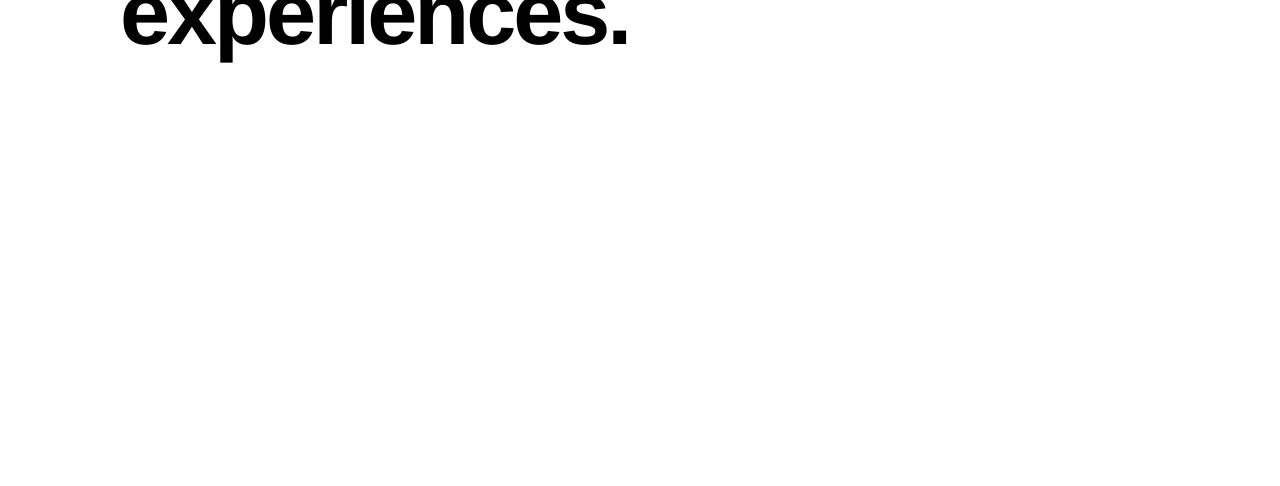
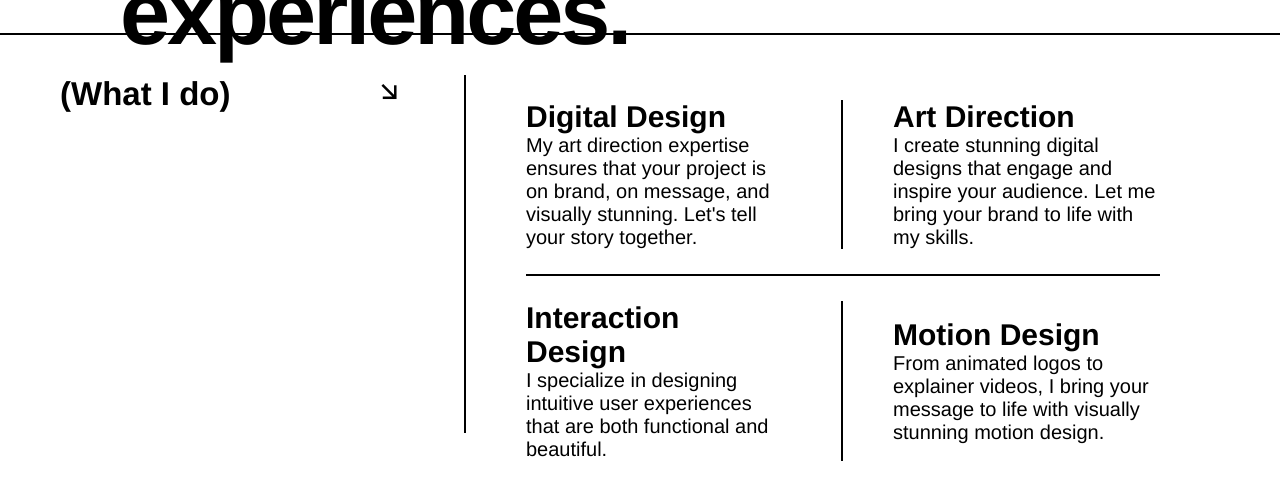
Before and after one commit to Megha8122/Portfolio-Clone, a plain HTML site: page index.html in a window 1280 px wide. Shown: the part 1647-2133 px from the top of the page. Before the commit the page ends 1710 px from the top, so only its background shows below. Drawn offline with nearby package versions, Linux system fonts and the light colour scheme.

Commit message:
Work added

```diff
--- a/index.html
+++ b/index.html
@@ -27,7 +27,6 @@
         </div>
         <div id="about">
             <h2>As a digital designer, I focus on producing top-notch and impactful digital experiences.</h2>
-
             <div id="about-part2">
                 <h3>(About Me)</h3>
                 <div id="icons">
@@ -37,6 +36,34 @@
                 </div>
             </div>
         </div>
+        <div id="work">
+            <div id="work1">
+                <h3>(What I do)</h3>
+                <i class="ri-arrow-right-down-line"></i>
+            </div>
+            <div id="work2">
+                <div class="work2-part">
+                    <div class="elem">
+                        <h4>Digital Design</h4>
+                        <p>My art direction expertise ensures that your project is on brand, on message, and visually stunning. Let's tell your story together.</p>
+                    </div>
+                    <div class="elem">
+                        <h4>Art Direction</h4>
+                        <p>I create stunning digital designs that engage and inspire your audience. Let me bring your brand to life with my skills.</p>
+                    </div>
+                </div>
+                <div class="work2-part">
+                    <div class="elem">
+                        <h4>Interaction Design</h4>
+                        <p>I specialize in designing intuitive user experiences that are both functional and beautiful.</p>
+                    </div>
+                    <div class="elem">
+                        <h4>Motion Design</h4>
+                        <p>From animated logos to explainer videos, I bring your message to life with visually stunning motion design.</p>
+                    </div>
+                </div>
+            </div>
+        </div>
     </div>
 </body>
 </html>
--- a/style.css
+++ b/style.css
@@ -1,6 +1,6 @@
 *{
     margin: 0;
-    padding: 0;
+    padding: 0px;
     box-sizing: border-box;
     font-family: helvetica;
 }
@@ -96,3 +96,59 @@ html,body{
     font-size: 35px;
     font-weight: 500;
 }
+#work{
+    height: 55%;
+    width: 100%;
+    border-top: 2px solid black;
+    display: flex;
+    justify-content: space-between;
+    align-items: center;
+    padding: 40px 60px;
+}
+#work1{
+    width: 35%;
+    height: 100%;
+    border-right: 2px solid black;
+    display: flex;
+    justify-content: space-between;
+    padding-right: 60px;
+}
+#work1 h3{
+    font-size: 33px;
+}
+#work1 i{
+    font-size: 30px;
+}
+#work2{
+    height: 100%;
+    width: 65%;
+    padding: 0 60px;
+}
+.work2-part{
+    display: flex;
+    align-items: center;
+    justify-content: space-between;
+    padding: 25px 0;
+}
+.work2-part:nth-child(1){
+    border-bottom: 2px solid #000;
+}
+.work2-part .elem{
+    width: 50%;
+    height: 100%;
+}
+.work2-part .elem:nth-child(1){
+    border-right: 2px solid black;
+    padding-right: 60px;
+}
+.work2-part .elem:nth-child(2){
+    padding-left: 50px;
+}
+.work2-part .elem h4{
+    font-size: 30px;
+    font-weight: 600;
+}
+.work2-part .elem p{
+    font-size: 20px;
+    font-weight: 500;
+}
```
